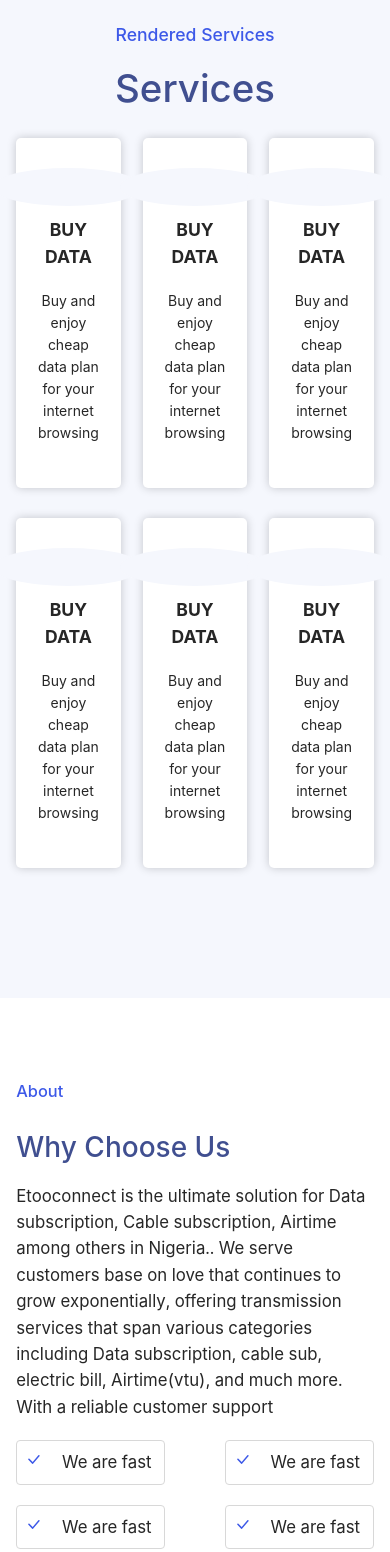
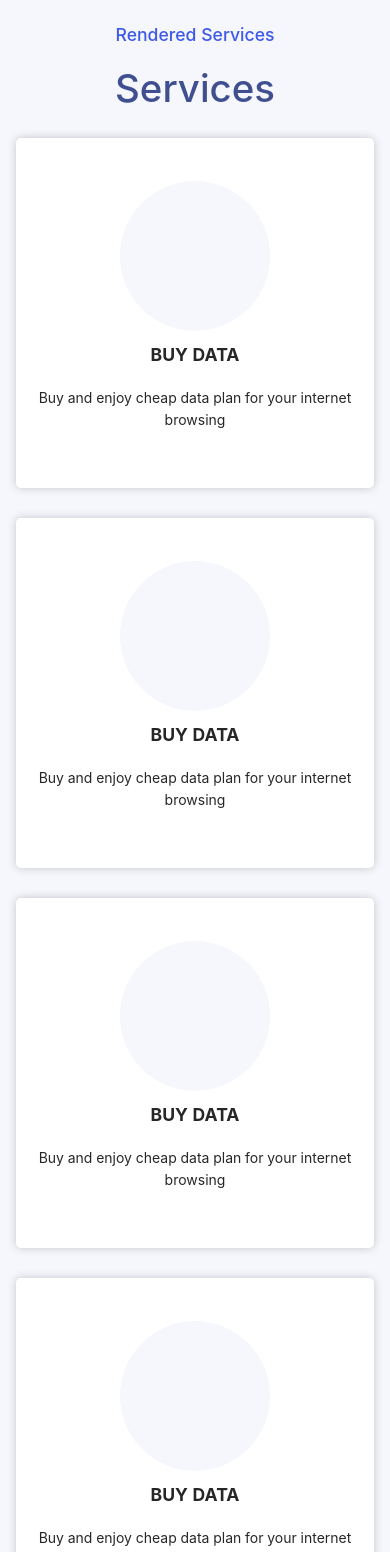
Before and after one commit to dasimems/data_app, a React (Create React App) app: page / in a window 390 px wide. Shown: the part 1320-2872 px from the top of the page. Built offline with nearby package versions, Linux system fonts and the light colour scheme.

Commit message:
finished the responsiveness of the service section

```diff
--- a/src/App.js
+++ b/src/App.js
@@ -177,7 +177,7 @@ function App() {
 
               <Row justify="space-between" className="service-container">
 
-                <Col span={7} className="content">
+                <Col span={7} lg={{span: 7}} md={{span: 7}} sm={{span: 10}} xs={{span: 24}} className="content">
 
                     <div className="content-image"></div>
 
@@ -187,7 +187,7 @@ function App() {
 
                 </Col>
 
-                <Col span={7} className="content">
+                <Col span={7} lg={{span: 7}} md={{span: 7}} sm={{span: 10}} xs={{span: 24}} className="content">
 
                     <div className="content-image"></div>
 
@@ -197,7 +197,7 @@ function App() {
 
                 </Col>
 
-                <Col span={7} className="content">
+                <Col span={7} lg={{span: 7}} md={{span: 7}} sm={{span: 10}} xs={{span: 24}} className="content">
 
                     <div className="content-image"></div>
 
@@ -207,7 +207,7 @@ function App() {
 
                 </Col>
 
-                <Col span={7} className="content">
+                <Col span={7} lg={{span: 7}} md={{span: 7}} sm={{span: 10}} xs={{span: 24}} className="content">
 
                     <div className="content-image"></div>
 
@@ -217,7 +217,7 @@ function App() {
 
                 </Col>
 
-                <Col span={7} className="content">
+                <Col span={7} lg={{span: 7}} md={{span: 7}} sm={{span: 10}} xs={{span: 24}} className="content">
 
                     <div className="content-image"></div>
 
@@ -227,7 +227,7 @@ function App() {
 
                 </Col>
 
-                <Col span={7} className="content">
+                <Col span={7} lg={{span: 7}} md={{span: 7}} sm={{span: 10}} xs={{span: 24}} className="content">
 
                     <div className="content-image"></div>
 
```
